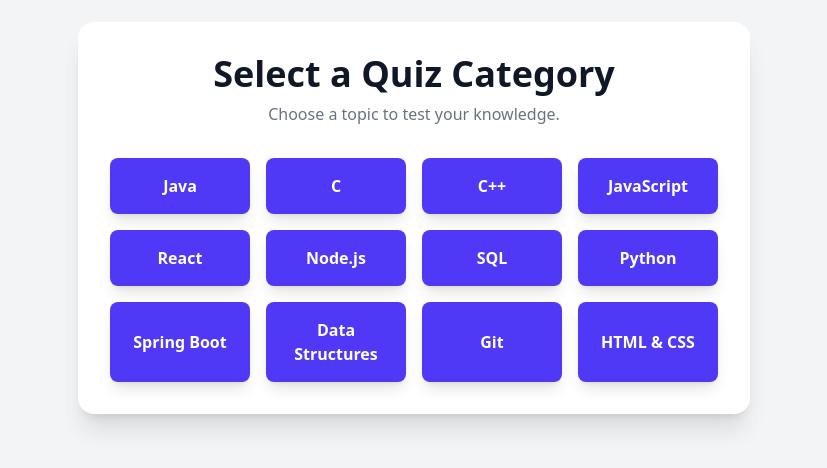
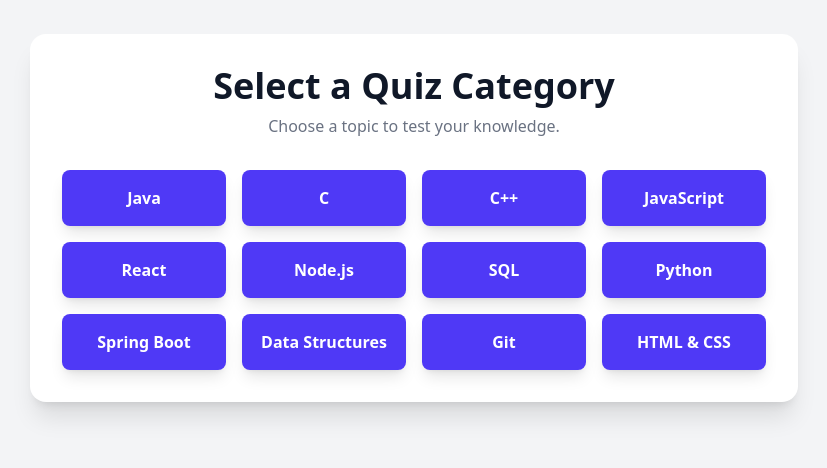
Before and after one commit to akashkumarsky/aiquiz, a React (Vite) app in the folder quiz-frontend/: page / in a window 1280 px wide. Shown: the part 182-650 px from the top of the page, without its empty margins (226-1053 px from the left). Built offline with nearby package versions, Linux system fonts and the light colour scheme.

Commit message:
add ans review

```diff
--- a/quiz-frontend/src/App.jsx
+++ b/quiz-frontend/src/App.jsx
@@ -5,32 +5,51 @@ const categories = [
   'Java', 'C', 'C++', 'JavaScript', 'React', 'Node.js', 'SQL', 'Python', 'Spring Boot', 'Data Structures', 'Git', 'HTML & CSS'
 ];
 
+// Stepper component for visual progress
+const Stepper = ({ current, total }) => {
+  const steps = Array.from({ length: total }, (_, i) => i + 1);
+  return (
+    <div className="flex items-center justify-center space-x-2 md:space-x-4 mb-8">
+      {steps.map((step, index) => (
+        <React.Fragment key={step}>
+          <div className="flex flex-col items-center">
+            <div
+              className={`w-8 h-8 md:w-10 md:h-10 rounded-full flex items-center justify-center text-white font-bold transition-colors duration-300 ${index < current ? 'bg-green-500' : index === current ? 'bg-blue-500 scale-110' : 'bg-gray-300'
+                }`}
+            >
+              {index < current ? '✔' : step}
+            </div>
+          </div>
+          {index < steps.length - 1 && (
+            <div className={`h-1 flex-1 transition-colors duration-300 ${index < current ? 'bg-green-500' : 'bg-gray-300'
+              }`}></div>
+          )}
+        </React.Fragment>
+      ))}
+    </div>
+  );
+};
+
 function App() {
-  // New state to manage the view: 'category-select', 'loading', 'in-progress', 'finished', 'error'
+  // Game states: 'category-select', 'loading', 'in-progress', 'finished', 'review', 'error'
   const [gameState, setGameState] = useState('category-select');
-
-  // Existing state variables
   const [questions, setQuestions] = useState([]);
   const [currentQuestionIndex, setCurrentQuestionIndex] = useState(0);
   const [selectedAnswer, setSelectedAnswer] = useState(null);
+  const [userAnswers, setUserAnswers] = useState([]); // <-- NEW: To store user's answers
   const [score, setScore] = useState(0);
   const [error, setError] = useState(null);
   const [selectedCategory, setSelectedCategory] = useState('');
 
-  // Updated function to fetch questions for a specific category
   const fetchQuestions = async (category) => {
     setGameState('loading');
     setError(null);
     try {
       const apiUrl = `${import.meta.env.VITE_API_BASE_URL}/quiz/generate/${category}`;
       const response = await fetch(apiUrl);
-      if (!response.ok) {
-        throw new Error(`Failed to fetch questions. Is the backend server running? (Status: ${response.status})`);
-      }
+      if (!response.ok) throw new Error(`Server error: ${response.status}`);
       const data = await response.json();
-      if (!data || data.length === 0) {
-        throw new Error('No questions received. The API may be rate-limited or the category is invalid.');
-      }
+      if (!data || data.length === 0) throw new Error('No questions received from the server.');
       setQuestions(data);
       setGameState('in-progress');
     } catch (err) {
@@ -40,19 +59,19 @@ function App() {
     }
   };
 
-  // Handler for when a user selects a category
   const handleCategorySelect = (category) => {
     setSelectedCategory(category);
     fetchQuestions(category);
   };
 
-  // Handler for selecting an answer
   const handleAnswerSelect = (option) => {
     setSelectedAnswer(option);
   };
 
-  // Handler for moving to the next question or finishing
   const handleNextQuestion = () => {
+    // Store user's answer before moving on
+    setUserAnswers(prev => [...prev, selectedAnswer]);
+
     if (selectedAnswer === questions[currentQuestionIndex].correctAnswer) {
       setScore(prevScore => prevScore + 1);
     }
@@ -65,30 +84,36 @@ function App() {
     }
   };
 
-  // Resets all state to go back to the category selection screen
-  const handleBackToMenu = () => {
-    setGameState('category-select');
+  const resetQuizState = (keepCategory = false) => {
     setCurrentQuestionIndex(0);
     setSelectedAnswer(null);
     setScore(0);
     setQuestions([]);
-    setSelectedCategory('');
+    setUserAnswers([]);
+    if (!keepCategory) {
+      setSelectedCategory('');
+    }
+  };
+
+  const handleRegenerateQuiz = () => {
+    resetQuizState(true); // Keep the category
+    fetchQuestions(selectedCategory);
+  };
+
+  const handleBackToMenu = () => {
+    setGameState('category-select');
+    resetQuizState();
   };
 
   // --- UI Rendering Logic ---
 
-  // Renders the initial category selection screen
   const renderCategorySelector = () => (
     <div className="text-center">
       <h1 className="text-3xl md:text-4xl font-bold text-gray-900 mb-2">Select a Quiz Category</h1>
       <p className="text-center text-gray-500 mb-8">Choose a topic to test your knowledge.</p>
       <div className="grid grid-cols-2 md:grid-cols-3 lg:grid-cols-4 gap-4">
         {categories.map(category => (
-          <button
-            key={category}
-            onClick={() => handleCategorySelect(category)}
-            className="p-4 bg-indigo-600 text-white font-bold rounded-lg shadow-lg hover:bg-indigo-700 transform hover:scale-105 transition-transform duration-200"
-          >
+          <button key={category} onClick={() => handleCategorySelect(category)} className="p-4 bg-indigo-600 text-white font-bold rounded-lg shadow-lg hover:bg-indigo-700 transform hover:scale-105 transition-transform duration-200">
             {category}
           </button>
         ))}
@@ -96,64 +121,42 @@ function App() {
     </div>
   );
 
-  // Renders the loading spinner
   const renderLoading = () => (
     <div className="text-center p-8">
       <div className="w-12 h-12 border-4 border-blue-500 border-t-transparent rounded-full animate-spin mx-auto mb-4"></div>
       <p className="text-xl font-semibold text-gray-700">Generating your {selectedCategory} quiz...</p>
-      <p className="text-gray-500">Please wait a moment.</p>
     </div>
   );
 
-  // Renders an error message
   const renderError = () => (
     <div className="text-center p-8 bg-red-50 rounded-lg border border-red-200">
-      <svg xmlns="http://www.w3.org/2000/svg" className="h-12 w-12 mx-auto text-red-400" fill="none" viewBox="0 0 24 24" stroke="currentColor">
-        <path strokeLinecap="round" strokeLinejoin="round" strokeWidth={2} d="M12 8v4m0 4h.01M21 12a9 9 0 11-18 0 9 9 0 0118 0z" />
-      </svg>
       <h2 className="text-2xl font-bold text-red-700 mb-2">An Error Occurred</h2>
       <p className="text-red-600 mb-4">{error}</p>
-      <button
-        onClick={handleBackToMenu}
-        className="px-6 py-2 bg-red-500 text-white font-semibold rounded-lg shadow-md hover:bg-red-600 focus:outline-none"
-      >
-        Try a Different Category
+      <button onClick={handleBackToMenu} className="px-6 py-2 bg-red-500 text-white font-semibold rounded-lg shadow-md hover:bg-red-600">
+        Back to Menu
       </button>
     </div>
   );
 
-  // Renders the active quiz interface
   const renderQuiz = () => {
     if (questions.length === 0) return null;
     const currentQuestion = questions[currentQuestionIndex];
     return (
       <>
-        <div className="mb-6">
-          <p className="text-sm font-medium text-gray-500">
-            Question {currentQuestionIndex + 1} of {questions.length} | Topic: {selectedCategory}
-          </p>
+        <Stepper current={currentQuestionIndex} total={questions.length} />
+        <div className="mb-6 text-center">
+          <p className="text-sm font-medium text-gray-500">Topic: {selectedCategory}</p>
           <h2 className="text-2xl font-bold text-gray-800 mt-1">{currentQuestion.question}</h2>
         </div>
         <div className="grid grid-cols-1 md:grid-cols-2 gap-4">
           {currentQuestion.options.map((option, index) => (
-            <button
-              key={index}
-              onClick={() => handleAnswerSelect(option)}
-              className={`p-4 border rounded-lg text-left transition-all duration-200 ${selectedAnswer === option
-                ? 'bg-blue-500 text-white border-blue-600 ring-2 ring-blue-300'
-                : 'bg-white hover:bg-gray-100 border-gray-300'
-                }`}
-            >
+            <button key={index} onClick={() => handleAnswerSelect(option)} className={`p-4 border rounded-lg text-left transition-all duration-200 ${selectedAnswer === option ? 'bg-blue-500 text-white border-blue-600 ring-2 ring-blue-300' : 'bg-white hover:bg-gray-100 border-gray-300'}`}>
               {option}
             </button>
           ))}
         </div>
         <div className="mt-8 text-center">
-          <button
-            onClick={handleNextQuestion}
-            disabled={!selectedAnswer}
-            className="w-full md:w-auto px-8 py-3 bg-indigo-600 text-white font-bold rounded-lg shadow-lg hover:bg-indigo-700 disabled:bg-gray-400 disabled:cursor-not-allowed transform hover:scale-105 transition-transform"
-          >
+          <button onClick={handleNextQuestion} disabled={!selectedAnswer} className="w-full md:w-auto px-8 py-3 bg-indigo-600 text-white font-bold rounded-lg shadow-lg hover:bg-indigo-700 disabled:bg-gray-400 disabled:cursor-not-allowed">
             {currentQuestionIndex < questions.length - 1 ? 'Next Question' : 'Submit Quiz'}
           </button>
         </div>
@@ -161,45 +164,81 @@ function App() {
     );
   };
 
-  // Renders the final score screen
   const renderFinished = () => (
     <div className="text-center p-8">
       <h2 className="text-4xl font-extrabold text-gray-800 mb-2">Quiz Completed!</h2>
       <p className="text-lg text-gray-500 mb-4">Topic: {selectedCategory}</p>
-      <p className="text-xl text-gray-600 mb-6">
-        Your final score is:
+      <p className="text-xl text-gray-600 mb-6">Your final score is:
         <span className="font-bold text-blue-600 text-3xl block mt-2">{score} / {questions.length}</span>
       </p>
-      <button
-        onClick={handleBackToMenu}
-        className="px-8 py-3 bg-green-500 text-white font-bold rounded-lg shadow-lg hover:bg-green-600 transform hover:scale-105 transition-transform"
-      >
-        Choose New Category
-      </button>
+      <div className="flex flex-col sm:flex-row gap-4 justify-center">
+        <button onClick={() => setGameState('review')} className="px-6 py-3 bg-blue-500 text-white font-bold rounded-lg shadow-lg hover:bg-blue-600">
+          Review Answers
+        </button>
+        <button onClick={handleRegenerateQuiz} className="px-6 py-3 bg-indigo-600 text-white font-bold rounded-lg shadow-lg hover:bg-indigo-700">
+          Try Again
+        </button>
+        <button onClick={handleBackToMenu} className="px-6 py-3 bg-green-500 text-white font-bold rounded-lg shadow-lg hover:bg-green-600">
+          New Category
+        </button>
+      </div>
     </div>
   );
 
-  // Main render function that decides which component to show
+  // --- NEW REVIEW COMPONENT ---
+  const renderReview = () => (
+    <div>
+      <h2 className="text-3xl font-bold text-center mb-6">Answer Review: {selectedCategory}</h2>
+      <div className="space-y-6 max-h-[60vh] overflow-y-auto pr-2">
+        {questions.map((q, index) => {
+          const userAnswer = userAnswers[index];
+          const isCorrect = userAnswer === q.correctAnswer;
+          return (
+            <div key={index} className="p-4 border rounded-lg bg-gray-50">
+              <p className="font-bold text-lg text-gray-800">{index + 1}. {q.question}</p>
+              <div className="mt-3 space-y-2">
+                {q.options.map(option => {
+                  const isCorrectAnswer = option === q.correctAnswer;
+                  const isUserSelection = option === userAnswer;
+
+                  let styles = 'border-gray-300';
+                  if (isCorrectAnswer) styles = 'bg-green-100 border-green-500 text-green-800 font-semibold';
+                  else if (isUserSelection && !isCorrect) styles = 'bg-red-100 border-red-500 text-red-800';
+
+                  return (
+                    <div key={option} className={`p-3 border rounded-md ${styles}`}>
+                      {option}
+                    </div>
+                  );
+                })}
+              </div>
+            </div>
+          );
+        })}
+      </div>
+      <div className="mt-6 text-center">
+        <button onClick={() => setGameState('finished')} className="px-8 py-3 bg-gray-500 text-white font-bold rounded-lg shadow-lg hover:bg-gray-600">
+          Back to Score
+        </button>
+      </div>
+    </div>
+  );
+
   const renderContent = () => {
     switch (gameState) {
-      case 'category-select':
-        return renderCategorySelector();
-      case 'loading':
-        return renderLoading();
-      case 'in-progress':
-        return renderQuiz();
-      case 'finished':
-        return renderFinished();
-      case 'error':
-        return renderError();
-      default:
-        return renderCategorySelector();
+      case 'category-select': return renderCategorySelector();
+      case 'loading': return renderLoading();
+      case 'in-progress': return renderQuiz();
+      case 'finished': return renderFinished();
+      case 'review': return renderReview(); // <-- Add review case
+      case 'error': return renderError();
+      default: return renderCategorySelector();
     }
   }
 
   return (
     <div className="min-h-screen bg-gray-100 flex items-center justify-center p-4">
-      <div className="max-w-2xl w-full mx-auto bg-white rounded-2xl shadow-xl p-6 md:p-8">
+      <div className="max-w-3xl w-full mx-auto bg-white rounded-2xl shadow-xl p-6 md:p-8">
         {renderContent()}
       </div>
     </div>
```
